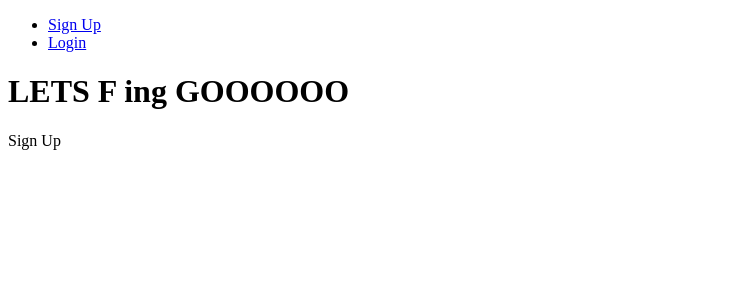
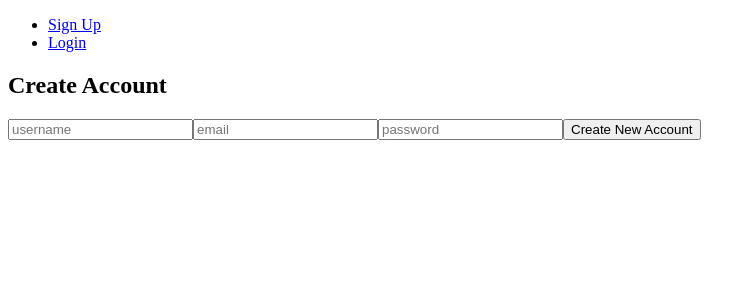
Before and after one commit to Jonathan-Sandifer/All-Star-Events, a React (Create React App) app in the folder ghi/: page /signup in a window 1280 px wide. Shown: the top 300 px of the page, without its empty margins (0-756 px from the left). Built offline with nearby package versions, Linux system fonts and the light colour scheme.

Commit message:
added create account form react component and have it linked to the signup page, needs work

```diff
--- a/ghi/src/App.js
+++ b/ghi/src/App.js
@@ -2,7 +2,8 @@ import './App.css';
 import { BrowserRouter, Routes, Route } from 'react-router-dom';
 import Navbar from './components/Navbar';
 import MainPage from './MainPage';
-import SignUp from './components/SignUp';
+import CreateAccountForm from './components/SignUp';
+
 
 function App() {
   return (
@@ -10,7 +11,7 @@ function App() {
       <Navbar />
       <Routes>
       <Route path="/" element={<MainPage />} />
-      <Route path="/signup" element={<SignUp />} />
+      <Route path="/signup" element={<CreateAccountForm />} />
       </Routes>
 
 
--- a/ghi/src/components/SignUp.js
+++ b/ghi/src/components/SignUp.js
@@ -1,14 +1,41 @@
-function SignUp() {
+import React from 'react'
+
+
+class CreateAccountForm extends React.Component {
+  constructor(props){
+    super(props)
+    this.state = {
+      user_name: "",
+      email: "",
+      password:""
+    };
+    // may need state with empty list after password ?
+
+    // this.handleSubmit = this.handleSubmit.bind(this);
+    // this.handleChangeUserName = this.handleUserName.bind(this);
+    // this.handleChangeEmail = this.handleUserName.bind(this);
+    // this.handleChangePassword = this.handleChangePassword.bind(this);
+  }
+
+
+  render(){
   return (
-    <div className="px-4 py-5 my-5 text-center">
-      <h1 className="display-5 fw-bold">LETS F ing GOOOOOO</h1>
-      <div className="col-lg-6 mx-auto">
-        <p className="lead mb-4">
-          Sign Up
-        </p>
+    <section>
+      <div className="register">
+        <div className="col-1">
+          <h2>Create Account</h2>
+
+          <form id ='form' className='flex flex-col'>
+            <input type="text" placeholder='username'/>
+            <input type="text" placeholder='email'/>
+            <input type="text" placeholder='password'/>
+            <button className="btn">Create New Account</button>
+          </form>
+        </div>
       </div>
-    </div>
+    </section>
   );
 }
+}
 
-export default SignUp;
+export default CreateAccountForm;
```
